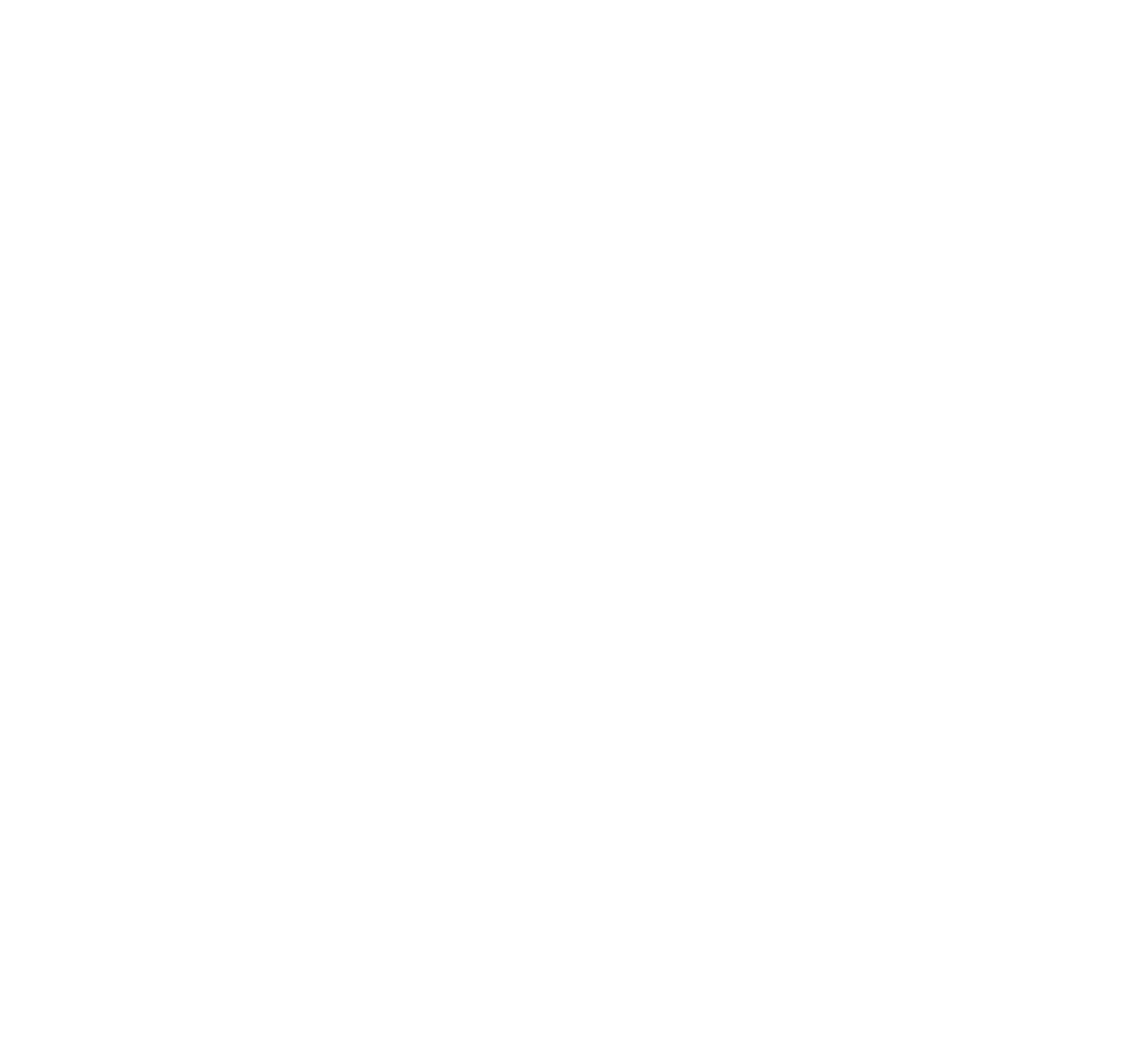
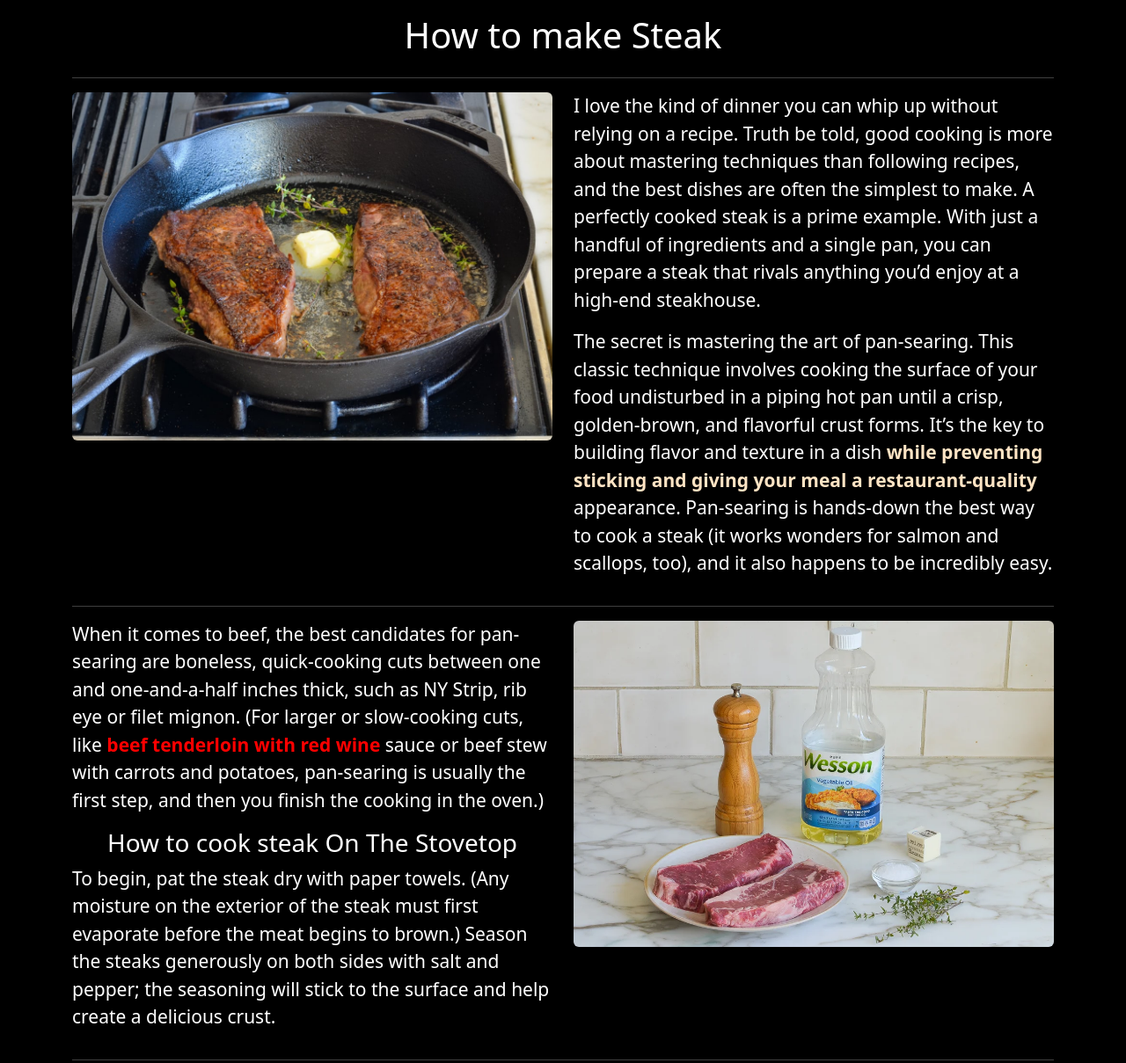
Before and after one commit to Clerktomi/steak_repcie, a plain HTML site: page index.html in a window 1280 px wide. Shown: the whole page at 88% size. Before the commit the page ends 800 px from the top, so only its background shows below. Drawn offline with nearby package versions, Linux system fonts and the light colour scheme.

Commit message:
img + css

```diff
--- a/index.html
+++ b/index.html
@@ -9,14 +9,43 @@
 </head>
 <body>
     <div class="container">
-        <div class="row">
+        <div class="row my-3">
             <div class="col-12">
-                <h1 class="text-white">How to make Steak</h1>
+                <h1 class="text-white text-center">How to make Steak</h1>
             </div>
         </div>
-        <div class="row">
-
+        <hr class="text-white">
+        <div class="row my-2">
+            <div class="col-md-6 col-12">
+                <img src="data/pictures/pic1.jpg" alt="picture 1" class="w-100 rounded">
+            </div>
+            <div class="col-md-6 col-12">
+                <div class="row">
+                    <p class="text-white szoveg">I love the kind of dinner you can whip up without relying on a recipe. Truth be told, good cooking is more about mastering techniques than following recipes, and the best dishes are often the simplest to make. A perfectly cooked steak is a prime example. With just a handful of ingredients and a single pan, you can prepare a steak that rivals anything you’d enjoy at a high-end steakhouse.</p>
+                </div>
+                <div class="row">
+                    <p class="text-white szoveg">The secret is mastering the art of pan-searing. This classic technique involves cooking the surface of your food undisturbed in a piping hot pan until a crisp, golden-brown, and flavorful crust forms. It’s the key to building flavor and texture in a dish <span class="bold">while preventing sticking and giving your meal a restaurant-quality</span> appearance. Pan-searing is hands-down the best way to cook a steak  (it works wonders for salmon and scallops, too), and it also happens to be incredibly easy.</p>
+                </div>
+            </div>
         </div>
+        <hr class="text-white">
+        <div class="row my-2">
+            <div class="col-md-6 col-12">
+                <div class="row">
+                    <p class="text-white szoveg">When it comes to beef, the best candidates for pan-searing are boneless, quick-cooking cuts between one and one-and-a-half inches thick, such as NY Strip, rib eye or filet mignon. (For larger or slow-cooking cuts, like <span class="emel">beef tenderloin with red wine</span> sauce or beef stew with carrots and potatoes, pan-searing is usually the first step, and then you finish the cooking in the oven.)</p>
+                </div>
+                <div class="row">
+                    <h3 class="text-center text-white">How to cook steak On The Stovetop</h3>
+                </div>
+                <div class="row">
+                    <p class="text-white szoveg">To begin, pat the steak dry with paper towels. (Any moisture on the exterior of the steak must first evaporate before the meat begins to brown.) Season the steaks generously on both sides with salt and pepper; the seasoning will stick to the surface and help create a delicious crust.</p>
+                </div>
+            </div>
+            <div class="col-md-6 col-12">
+                <img src="data/pictures/pic2.webp" alt="picture 1" class="w-100 rounded">
+            </div>
+        </div>
+        <hr class="text-white">
     </div>
 </body>
 </html>
--- a/style.css
+++ b/style.css
@@ -0,0 +1,17 @@
+body{
+    background-color: black;
+}
+
+.szoveg{
+    font-size: 21px;
+}
+
+.bold{
+    font-weight: bold;
+    color: bisque;
+}
+
+.emel{
+    font-weight: bold;
+    color: red;
+}
```
Also changed, not shown: data/pictures/pic1.jpg (added), data/pictures/pic2.webp (added).
